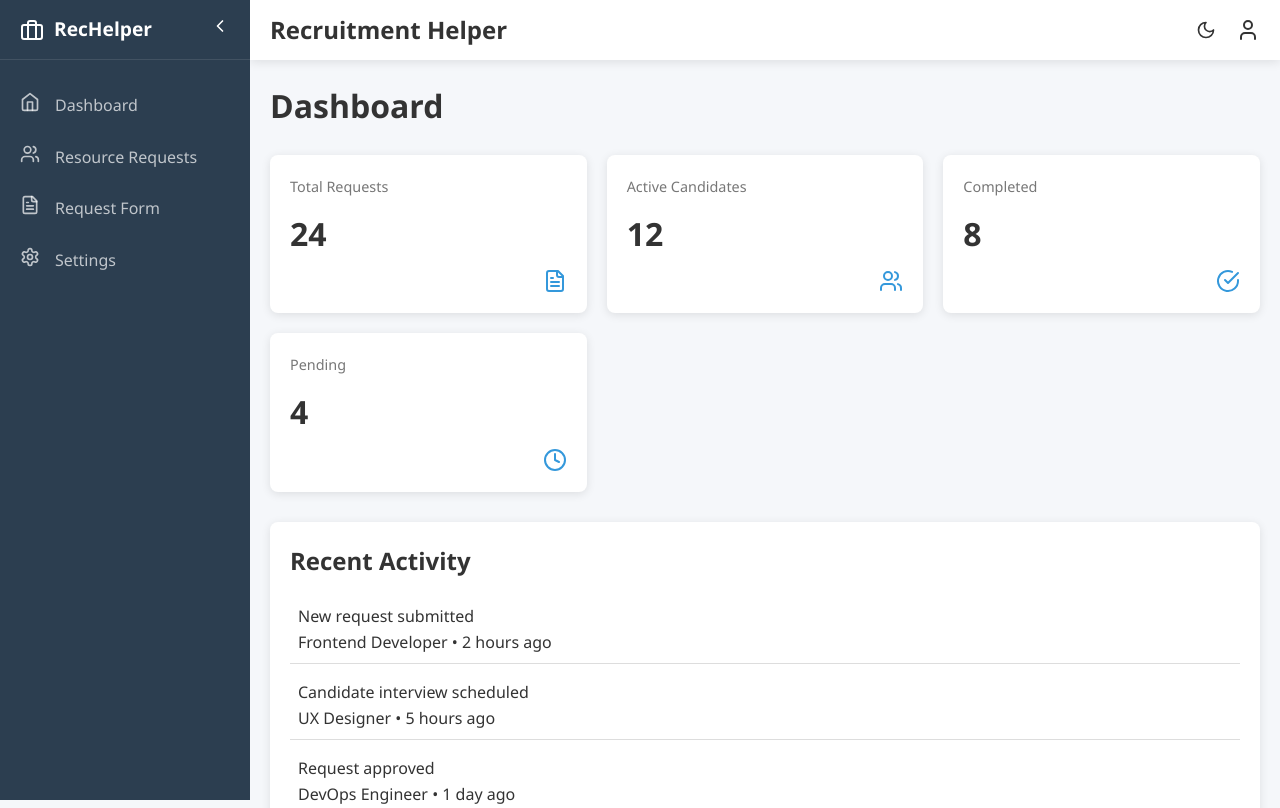
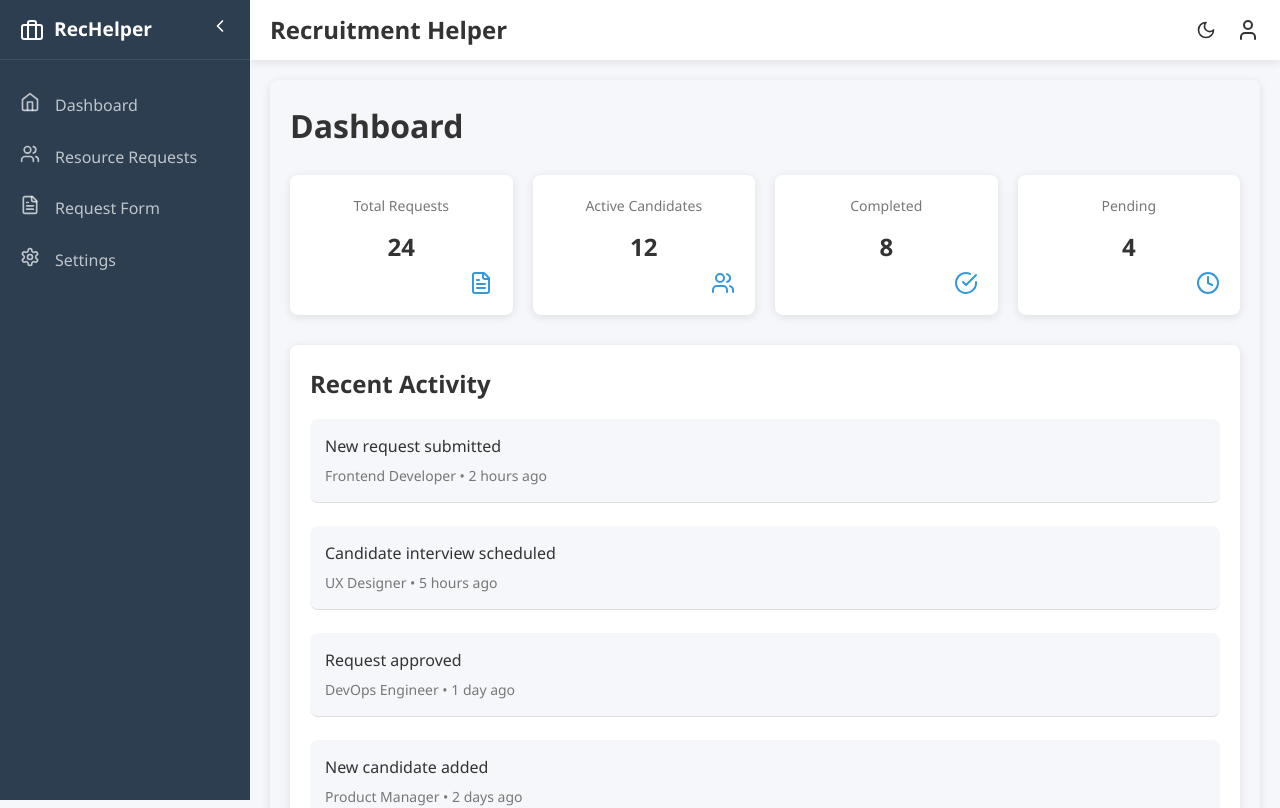
Before and after one commit to Rajesh4013/recruitment-helper-frontend, a React (Vite) app: page /dashboard in a window 1280 px wide. Shown: the top 808 px of the page. Built offline with nearby package versions, Linux system fonts and the light colour scheme; sample sign-in values are in the browser's storage.

Commit message:
Enhance styling for buttons, forms, and dashboard components for improved user experience

```diff
--- a/src/index.css
+++ b/src/index.css
@@ -66,6 +66,12 @@ button {
 .btn-primary {
   background-color: var(--primary-color);
   color: white;
+  padding: 10px 20px;
+  border-radius: 4px;
+  font-size: 16px;
+  font-weight: 500;
+  cursor: pointer;
+  transition: background-color 0.3s ease;
 }
 
 .btn-primary:hover {
@@ -83,22 +89,26 @@ button {
 }
 
 .form-group {
-  margin-bottom: 1rem;
+  margin-bottom: 15px;
 }
 
 .form-group label {
   display: block;
   margin-bottom: 0.5rem;
   font-weight: 500;
+  color: var(--secondary-color);
 }
 
 .request-title {
   width: 100%;
-  font-size: 20px;
-  margin-bottom: 15px;
+  font-size: 24px;
+  font-weight: 600;
+  margin-bottom: 20px;
   padding: 10px;
   border: none;
   border-bottom: 1px solid var(--border-color);
+  text-align: center;
+  color: var(--primary-color);
 }
 
 .request-title:focus {
@@ -125,6 +135,11 @@ button {
   box-shadow: var(--box-shadow);
   padding: 20px;
   margin-bottom: 20px;
+}
+
+.card-body p {
+  margin-bottom: 10px;
+  color: var(--text-color);
 }
 
 .dark-theme .card {
@@ -215,6 +230,7 @@ button {
 .other-skill-input {
   display: flex;
   gap: 8px;
+  margin-top: 8px;
 }
 
 .other-skill-input .form-control {
@@ -414,3 +430,194 @@ button {
 .dark-theme .suggestions-container {
   background-color: #2a2a2a;
 }
+
+.view-request-container {
+  padding: 20px;
+  background-color: var(--background-color);
+  border-radius: 8px;
+  box-shadow: var(--box-shadow);
+}
+
+.form {
+  margin-top: 20px;
+}
+
+.form-actions {
+  display: flex;
+  justify-content: flex-end;
+}
+
+.request-title {
+  font-size: 24px;
+  font-weight: 600;
+  margin-bottom: 20px;
+  text-align: center;
+  color: var(--primary-color);
+}
+
+.card {
+  background-color: white;
+  border-radius: 8px;
+  box-shadow: var(--box-shadow);
+  margin-bottom: 20px;
+}
+
+.card-body {
+  padding: 20px;
+}
+
+.card-body .form-group {
+  margin-bottom: 15px;
+  display: flex;
+  justify-content: space-between;
+}
+
+.card-body .form-group label {
+  font-weight: 500;
+  color: var(--secondary-color);
+  flex: 1;
+}
+
+.card-body .form-group .value {
+  flex: 2;
+  color: var(--text-color);
+}
+
+.form-row {
+  display: flex;
+  gap: 20px;
+}
+
+.form-col {
+  flex: 1;
+}
+
+.form-actions {
+  display: flex;
+  justify-content: flex-end;
+}
+
+.btn-primary {
+  background-color: var(--primary-color);
+  color: white;
+  padding: 10px 20px;
+  border-radius: 4px;
+  font-size: 16px;
+  font-weight: 500;
+  cursor: pointer;
+  transition: background-color 0.3s ease;
+}
+
+.btn-primary:hover {
+  background-color: var(--secondary-color);
+}
+
+.small-input {
+  width: 60%;
+}
+
+.dashboard-container {
+  padding: 20px;
+  background-color: var(--background-color);
+  border-radius: 8px;
+  box-shadow: var(--box-shadow);
+}
+
+.dashboard-title {
+  font-size: 28px;
+  font-weight: 700;
+  margin-bottom: 20px;
+  text-align: center;
+  color: var(--primary-color);
+}
+
+.dashboard-stats {
+  display: flex;
+  gap: 20px;
+  margin-bottom: 30px;
+}
+
+.stat-card {
+  flex: 1;
+  display: flex;
+  align-items: center;
+  background-color: white;
+  border-radius: 8px;
+  box-shadow: var(--box-shadow);
+  padding: 20px;
+  transition: transform 0.3s ease;
+}
+
+.stat-card:hover {
+  transform: translateY(-5px);
+}
+
+.stat-icon-wrapper {
+  flex: 0 0 50px;
+  display: flex;
+  align-items: center;
+  justify-content: center;
+  border-radius: 50%;
+  color: white;
+  margin-right: 20px;
+}
+
+.stat-info {
+  flex: 1;
+  display: flex;
+  flex-direction: column;
+  align-items: flex-start;
+}
+
+.stat-title {
+  font-size: 14px;
+  color: #777;
+}
+
+.stat-value {
+  font-size: 24px;
+  font-weight: 700;
+  margin-bottom: 5px;
+}
+
+.card {
+  background-color: white;
+  border-radius: 8px;
+  box-shadow: var(--box-shadow);
+  padding: 20px;
+}
+
+.card-title {
+  font-size: 20px;
+  font-weight: 600;
+  margin-bottom: 15px;
+  color: var(--primary-color);
+}
+
+.activity-list {
+  display: flex;
+  flex-direction: column;
+  gap: 15px;
+}
+
+.activity-item {
+  padding: 15px;
+  border-radius: 8px;
+  background-color: var(--background-color);
+  transition: background-color 0.3s ease;
+}
+
+.activity-item:hover {
+  background-color: #e9ecef;
+}
+
+.activity-title {
+  font-size: 16px;
+  font-weight: 500;
+  margin-bottom: 5px;
+}
+
+.activity-meta {
+  font-size: 14px;
+  color: #777;
+}
```
